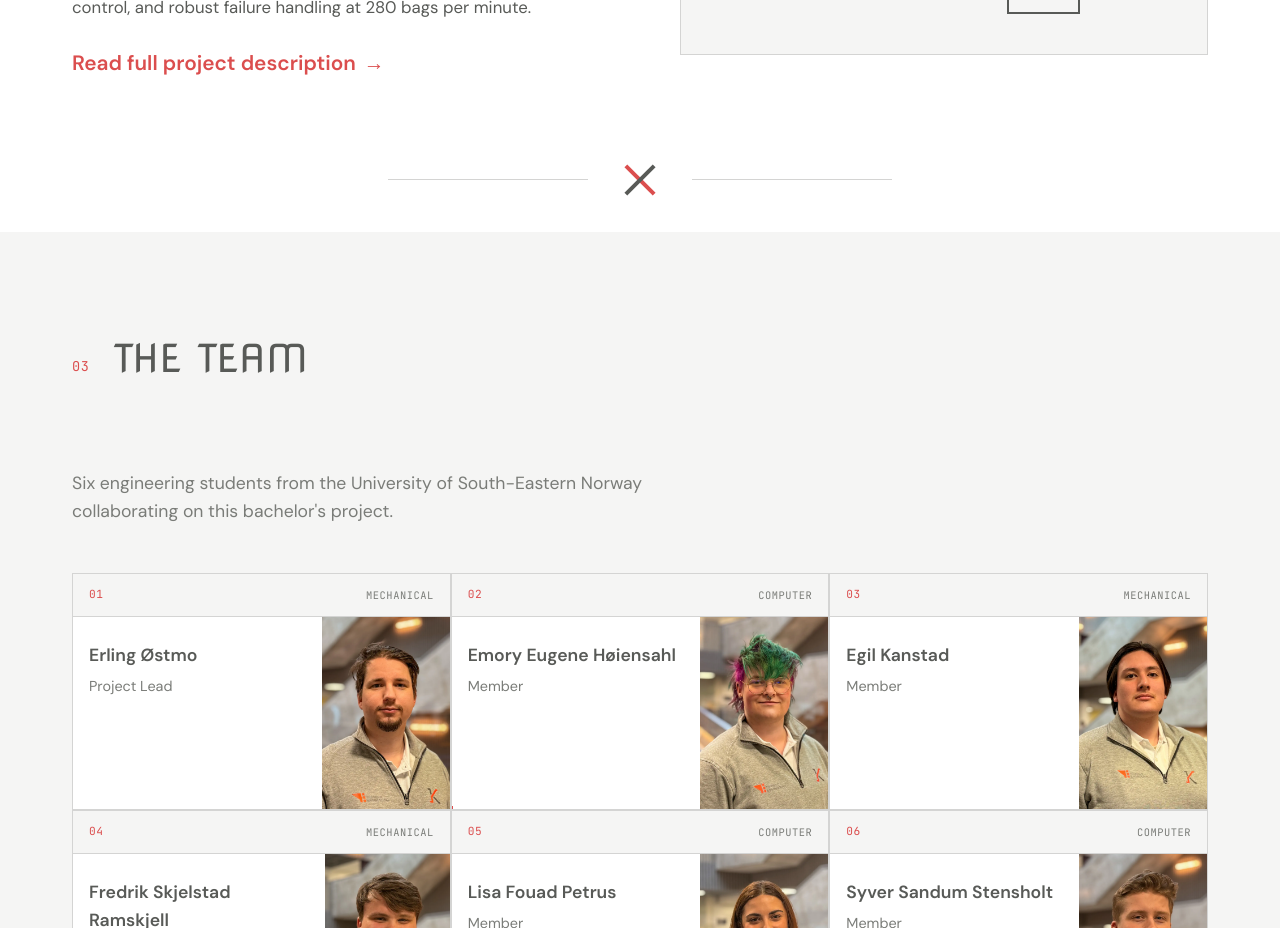
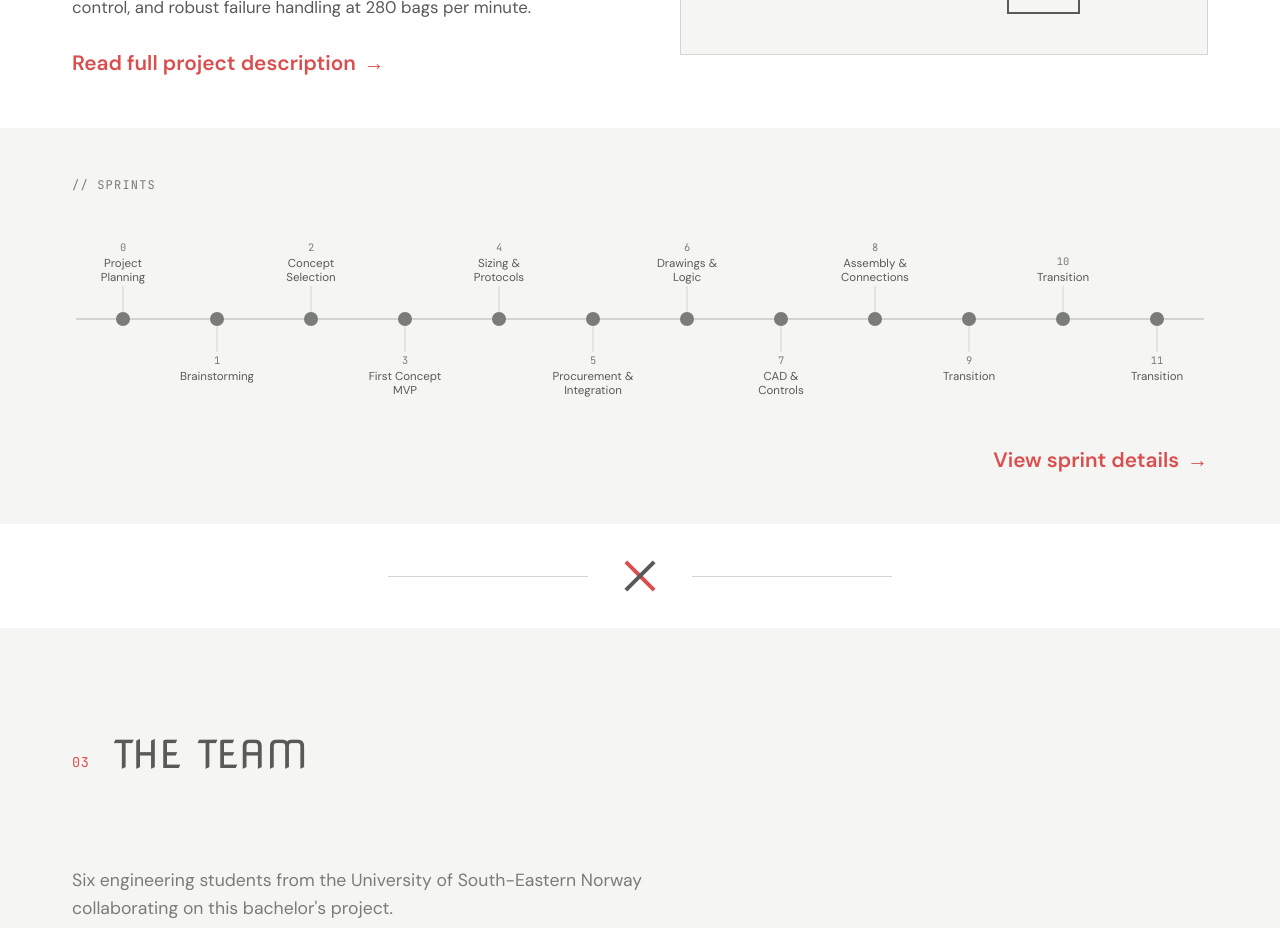
Before and after one commit to RokaroUSN/frontpage, a Vue app: page /#/ in a window 1280 px wide. Shown: the part 2600-3528 px from the top of the page. Built offline with nearby package versions, Linux system fonts and the light colour scheme.

Commit message:
fix errors before shelving. fix sprint timeline gone after last sprint was over

```diff
--- a/src/Product.ts
+++ b/src/Product.ts
@@ -1,14 +1,16 @@
 export const ANIMATE_RIGHT_DUR = 500;
 
-export enum Shape {
-    Square,
-    Circle
-}
+export const Shape = {
+    Square: 0,
+    Circle: 1,
+} as const;
+export type Shape = typeof Shape[keyof typeof Shape];
 
-export enum Prod {
-    A,
-    B
-}
+export const Prod = {
+    A: 0,
+    B: 1,
+} as const;
+export type Prod = typeof Prod[keyof typeof Prod];
 
 let productIdCounter = 0;
 
--- a/src/components/DomainSimulationSection.vue
+++ b/src/components/DomainSimulationSection.vue
@@ -4,13 +4,13 @@ import SimProduct from "./SimProduct.vue";
 import {Prod, ProdA, ProdB, Product} from "../Product.ts";
 import {computed, onMounted, ref} from "vue";
 
-enum Band {
-  Up,
-  Down
-}
+const Band = {
+  Up: 0,
+  Down: 1,
+} as const;
+type Band = typeof Band[keyof typeof Band];
 
 const scrollTick = ref(0)
-const scrolling = ref<HTMLElement | null>(null)
 const speedSection = ref<HTMLElement | null>(null)
 const isFastMode = computed(() => {
   scrollTick.value // 👈 dependency trigger
@@ -289,7 +289,7 @@ onMounted(() => {
 </script>
 
 <template>
-<div ref="scrolling" class="scrollable-section">
+<div class="scrollable-section">
 
   <div class="main-container">
     <div class="conveyor-col inputs">
--- a/src/components/MemberCard.vue
+++ b/src/components/MemberCard.vue
@@ -1,6 +1,6 @@
 <script setup lang="ts">
 
-import type {TeamMember} from "../pages/HomePage.vue";
+import type {TeamMember} from "../data/members.ts";
 
 const baseUrl = import.meta.env.BASE_URL
 
--- a/src/components/MemberDialog.vue
+++ b/src/components/MemberDialog.vue
@@ -1,6 +1,6 @@
 <script setup lang="ts">
 import {ref, watch, nextTick, computed} from 'vue'
-import type {TeamMember} from '../pages/HomePage.vue'
+import type {TeamMember} from '../data/members.ts'
 
 const baseUrl = import.meta.env.BASE_URL
 
--- a/src/components/SprintOverviewSection.vue
+++ b/src/components/SprintOverviewSection.vue
@@ -1,10 +1,14 @@
 <script setup lang="ts">
-import { computed } from 'vue'
-import { sprints, getSprintStatus, type Sprint } from '../data/sprints'
+import { sprints, getSprintStatus } from '../data/sprints'
 
-const activeSprint = computed<Sprint | undefined>(() =>
-  sprints.find(s => getSprintStatus(s) === 'active')
-)
+// Short label for the timeline: the subtitle after "Phase: Subtitle",
+// falling back to the phase when there is no meaningful subtitle.
+function shortTitle(title: string): string {
+  const [phase, ...rest] = title.split(': ')
+  const subtitle = rest.join(': ').trim()
+  if (!subtitle || subtitle === '-') return phase
+  return subtitle
+}
 
 function formatDate(date: Date): string {
   return date.toLocaleDateString('en-GB', {
@@ -16,31 +20,31 @@ function formatDate(date: Date): string {
 </script>
 
 <template>
-  <section v-if="activeSprint" class="sprint-overview">
+  <section class="sprint-overview">
     <div class="container">
       <div class="section-header">
-        <span class="section-number mono">// CURRENT SPRINT</span>
+        <span class="section-number mono">// SPRINTS</span>
       </div>
 
-      <div class="sprint-card">
-        <div class="left-border">
-          <p>
-            SPRINT {{activeSprint.number}}
-          </p>
-        </div>
-        <div class="card-content">
-          <div class="sprint-top">
-            <div class="sprint-meta">
-              <span class="sprint-badge active mono">Active</span>
-              <span class="sprint-dates mono">{{ formatDate(activeSprint.startDate) }} → {{ formatDate(activeSprint.endDate) }}</span>
-            </div>
-            <h3>{{ activeSprint.title }}</h3>
+      <div class="timeline">
+        <div class="timeline-line"></div>
+        <div
+          v-for="(sprint, i) in sprints"
+          :key="sprint.number"
+          class="dot-wrap"
+          :class="[getSprintStatus(sprint), i % 2 === 0 ? 'above' : 'below']"
+          :title="`Sprint ${sprint.number} — ${sprint.title} (${formatDate(sprint.startDate)} → ${formatDate(sprint.endDate)})`"
+        >
+          <span class="dot"></span>
+          <div class="dot-label">
+            <span class="dot-num mono">{{ sprint.number }}</span>
+            <span class="dot-title">{{ shortTitle(sprint.title) }}</span>
           </div>
-          <p class="sprint-description">{{ activeSprint.description }}</p>
         </div>
       </div>
+
       <router-link :to="{ name: 'sprints' }" class="view-all">
-        View all sprints
+        View sprint details
         <span class="arrow">→</span>
       </router-link>
     </div>
@@ -57,8 +61,9 @@ function formatDate(date: Date): string {
 .section-header {
   display: flex;
   align-items: center;
+  justify-content: space-between;
   gap: 1.5rem;
-  margin-bottom: 1rem;
+  margin-bottom: 1.5rem;
 }
 
 .section-number {
@@ -67,80 +72,16 @@ function formatDate(date: Date): string {
   letter-spacing: 0.1em;
 }
 
-.sprint-card {
-  background: var(--color-white);
-  border: 1px solid var(--color-border);
-  max-width: 700px;
-  display: flex;
-  flex-direction: row;
-  clip-path: polygon( 0 12px, 12px 0, 100% 0, 100% 100%, 0 100%);
-  .left-border {
-    background-color: var(--color-primary);
-    width: 64px;
-    position: relative;
-    p {
-      transform: rotate(90deg) translateY(-100%);
-      transform-origin: 0 0;
-      position: absolute;
-      margin: 0;
-      padding-left: 0.6rem;
-      width: max-content;
-      top: 0;
-      left: 0;
-      color: white;
-      font-size: 22px;
-      font-family: var(--font-display);
-    }
-  }
-  .card-content {
-    padding: 2rem;
-  }
-}
-
-.sprint-top {
-  margin-bottom: 1rem;
-}
-
-.sprint-meta {
+.view-all {
   display: flex;
   align-items: center;
-  gap: 1rem;
-  margin-bottom: 0.75rem;
-}
-
-.sprint-badge {
-  font-size: 0.7rem;
-  letter-spacing: 0.08em;
-  padding: 0.2rem 0.6rem;
-  text-transform: uppercase;
-
-  &.active {
-    background: rgba(220, 78, 78, 0.1);
-    color: var(--color-primary);
-    border: 1px solid var(--color-primary);
-  }
-}
-
-.sprint-dates {
-  font-size: 0.75rem;
-  color: var(--color-text-light);
-}
-
-.sprint-description {
-  font-size: 1rem;
-  line-height: 1.8;
-  color: var(--color-text);
-}
-
-.view-all {
-  display: inline-flex;
-  align-items: center;
+  justify-content: flex-end;
   gap: 0.5rem;
+  margin-top: 1.5rem;
   font-weight: 600;
   font-size: 1.3rem;
   color: var(--color-primary);
   transition: gap 0.2s ease;
-  margin-top: 2rem;
 
   &:hover {
     gap: 0.75rem;
@@ -156,28 +97,152 @@ function formatDate(date: Date): string {
   }
 }
 
-@media (max-width: 768px) {
-  .sprint-card {
-    .left-border {
-      width: 32px;
-      p {
-        transform: rotate(90deg) translateY(-100%);
-        transform-origin: 0 0;
-        position: absolute;
-        margin: 0;
-        padding-left: 0.6rem;
-        width: max-content;
-        top: 0;
-        left: 0;
-        color: white;
-        font-size: 20px;
-        font-family: var(--font-display);
-      }
-    }
+// ===== HORIZONTAL TIMELINE =====
+$dot-radius: 7px;
+$stem-height: 26px;
+
+.timeline {
+  position: relative;
+  display: flex;
+  align-items: center;
+  height: 200px;
+  padding: 0 0.25rem;
+}
+
+.timeline-line {
+  position: absolute;
+  left: 0.25rem;
+  right: 0.25rem;
+  top: 50%;
+  transform: translateY(-50%);
+  height: 2px;
+  background: var(--color-border);
+}
+
+.dot-wrap {
+  position: relative;
+  flex: 1;
+  min-width: 0;
+  height: 100%;
+  z-index: 1;
+  cursor: default;
+}
+
+.dot {
+  position: absolute;
+  top: 50%;
+  left: 50%;
+  transform: translate(-50%, -50%);
+  width: 2 * $dot-radius;
+  height: 2 * $dot-radius;
+  border-radius: 50%;
+  border: 2px solid var(--color-border);
+  background: var(--color-white);
+  transition: transform 0.15s ease;
+
+  .completed & {
+    background: var(--color-text-light);
+    border-color: var(--color-text-light);
   }
 
-  .section-header {
-    margin-bottom: 2rem;
+  .active & {
+    background: var(--color-primary);
+    border-color: var(--color-primary);
+    box-shadow: 0 0 0 4px rgba(220, 78, 78, 0.2);
+  }
+
+  .upcoming & {
+    background: var(--color-white);
+    border-color: var(--color-border);
+  }
+}
+
+.dot-wrap:hover .dot {
+  transform: translate(-50%, -50%) scale(1.2);
+}
+
+// Connector stem between the dot and its label
+.dot-wrap::after {
+  content: '';
+  position: absolute;
+  left: 50%;
+  transform: translateX(-50%);
+  width: 1px;
+  height: $stem-height;
+  background: var(--color-border);
+}
+
+.dot-wrap.above::after {
+  bottom: calc(50% + #{$dot-radius});
+}
+
+.dot-wrap.below::after {
+  top: calc(50% + #{$dot-radius});
+}
+
+// ===== LABELS (alternating above / below) =====
+.dot-label {
+  position: absolute;
+  left: 50%;
+  transform: translateX(-50%);
+  width: 100%;
+  padding: 0 0.35rem;
+  display: flex;
+  flex-direction: column;
+  align-items: center;
+  gap: 0.1rem;
+  text-align: center;
+}
+
+.dot-wrap.above .dot-label {
+  bottom: calc(50% + #{$dot-radius} + #{$stem-height});
+}
+
+.dot-wrap.below .dot-label {
+  top: calc(50% + #{$dot-radius} + #{$stem-height});
+}
+
+.dot-num {
+  font-size: 0.65rem;
+  color: var(--color-text-light);
+
+  .active & {
+    color: var(--color-primary);
+  }
+}
+
+.dot-title {
+  font-size: 0.72rem;
+  line-height: 1.25;
+  color: var(--color-text);
+
+  .active & {
+    color: var(--color-primary);
+    font-weight: 600;
+  }
+
+  .upcoming & {
+    color: var(--color-text-light);
+  }
+}
+
+// ===== RESPONSIVE =====
+@media (max-width: 768px) {
+  .timeline {
+    height: 220px;
+  }
+
+  .dot {
+    width: 12px;
+    height: 12px;
+  }
+
+  .dot-title {
+    font-size: 0.62rem;
+  }
+
+  .dot-num {
+    font-size: 0.58rem;
   }
 }
 </style>
--- a/src/data/sprints.ts
+++ b/src/data/sprints.ts
@@ -140,3 +140,5 @@ export const sprints: Sprint[] = [
     description: undefined,
   }
 ]
+
+// this file wont update on the server for some reason.. showing old end date above
```
Also changed, not shown: 1 other file (tests, documents, lock files or other folders).
